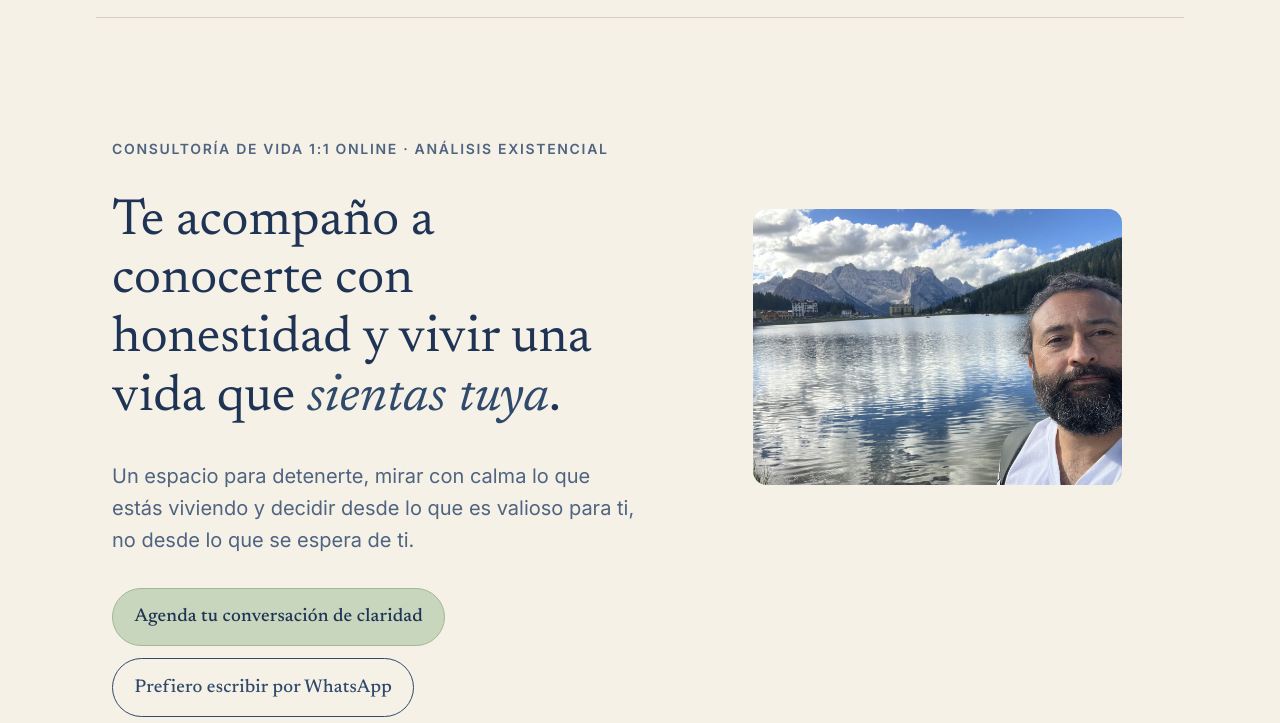
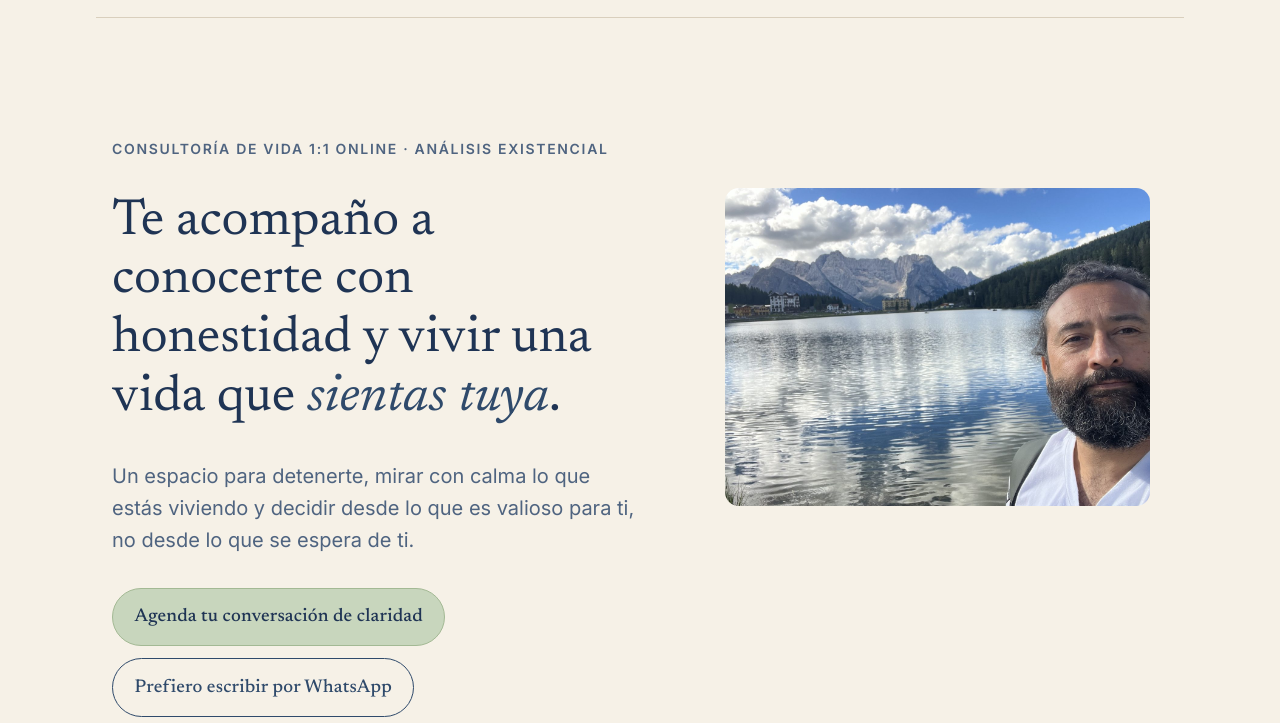
Before and after one commit to javierorchardsoto/web-javier-orchard, a website: page index.html in a window 1280 px wide. Shown: the part 56-779 px from the top of the page. Drawn offline with Linux system fonts and the light colour scheme; no server answers.

Commit message:
Portada: foto 15% más grande
Co-Authored-By: Claude Sonnet 5.5 <noreply@anthropic.com>
Claude-Session: https://claude.ai/code/session_018vndXdcUM2mcz3ykW5aEYN

```diff
--- a/index.html
+++ b/index.html
@@ -87,7 +87,7 @@ p{margin:0;max-width:62ch}
   .hero > .stack > *{grid-column:1}
   .hero > .photo{grid-column:2;grid-row:1 / 4;align-self:center}
 }
-.hero > .photo{width:80%;justify-self:center}
+.hero > .photo{width:92%;justify-self:center}
 
 /* Para quién */
 .two{display:grid;grid-template-columns:minmax(0,1fr) minmax(0,1.4fr);gap:clamp(2rem,6vw,5rem);align-items:start}
```
